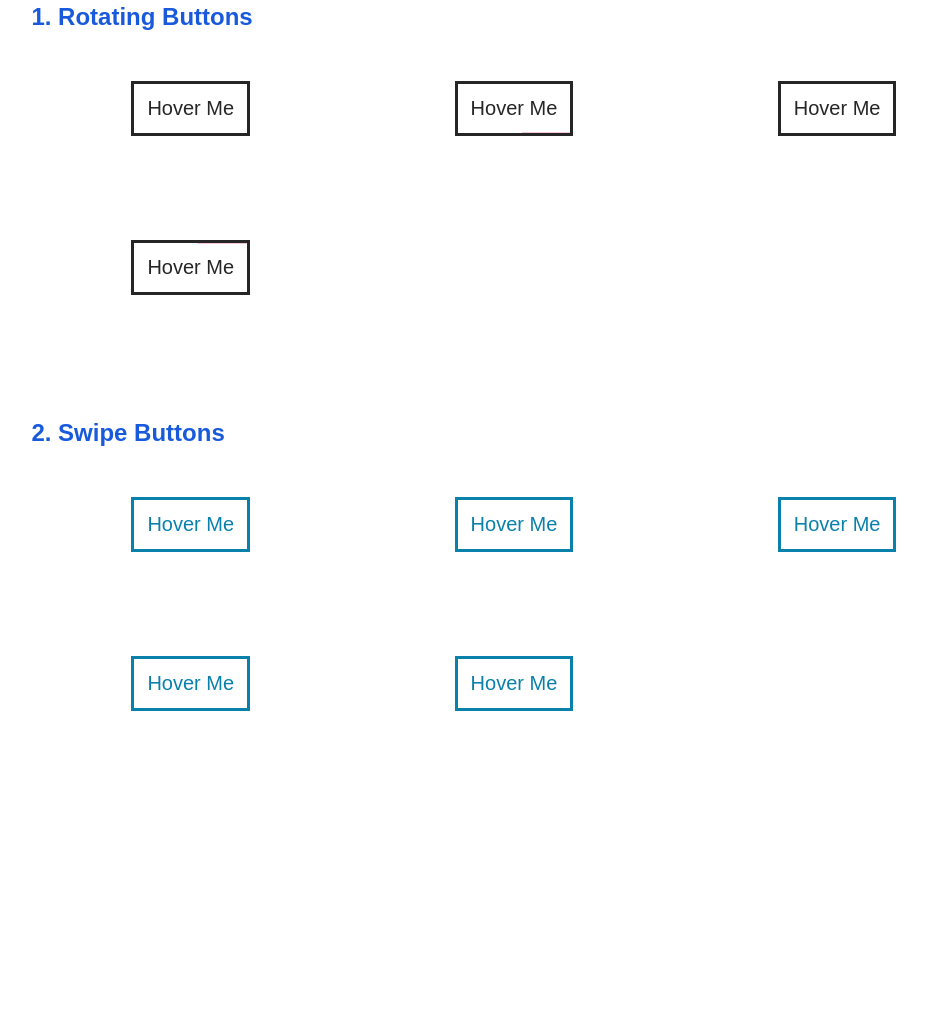
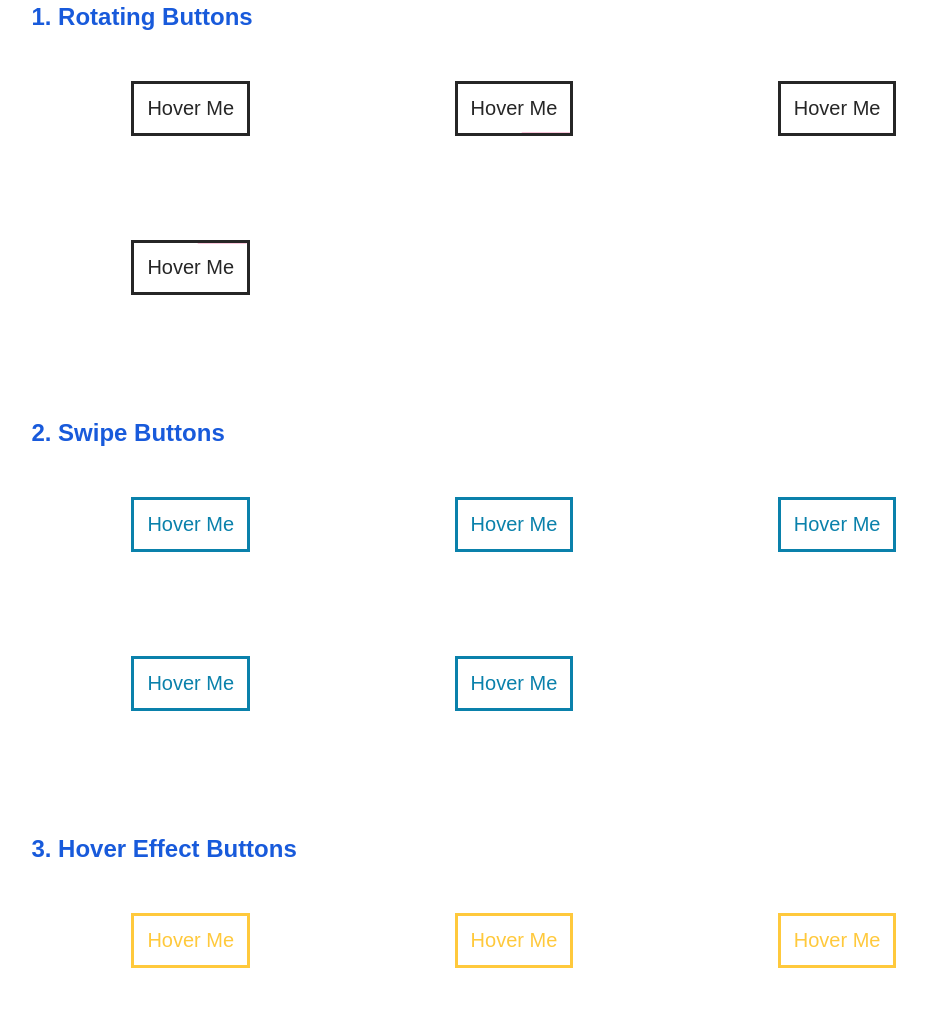
Before and after one commit to Seolcita/AnimatedButtons, a plain HTML site: page index.html in a window 1280 px wide. Shown: the part 255-1273 px from the top of the page, without its empty margins (103-1030 px from the left). Before the commit the page ends 1020 px from the top, so only its background shows below. Drawn offline with Linux system fonts and the light colour scheme.

Commit message:
Hover Effect Buttons

```diff
--- a/index.html
+++ b/index.html
@@ -26,6 +26,14 @@
         <a href="#" class="b2 bb bottom">Hover Me</a>
         <a href="#" class="b2 bd diagonal">Hover Me</a>
       </div>
+
+      <div>
+        <h2>3. Hover Effect Buttons</h2>
+        <a href="#" class="b3 xy">Hover Me</a>
+        <a href="#" class="b3 x">Hover Me</a>
+        <a href="#" class="b3 y">Hover Me</a>
+      </div>
+    </div>
     </div>
   </body>
 </html>
--- a/style.css
+++ b/style.css
@@ -201,3 +201,58 @@ h2 {
   transform: translate(100%, 50px);
   transition: all 1s;
 }
+
+/* 3. Hover Effect Buttons*/
+
+.b3 {
+  margin: 50px 100px;
+  display: inline-block;
+  text-decoration: none;
+  color: #ffc93c;
+  font-size: 20px;
+  border: 3px solid #ffc93c;
+  padding: 13px;
+  position: relative;
+  transition: 1s;
+  /*   overflow: hidden; */
+}
+
+.b3:before {
+  content: "";
+  position: absolute;
+  top: 0;
+  left: 0;
+  width: 100%;
+  height: 100%;
+  background-color: #ffc93c;
+  transition: 1s;
+  transform: rotateX(90deg);
+  z-index: -1;
+}
+
+.b3:after {
+  content: "";
+  position: absolute;
+  top: 0;
+  left: 0;
+  width: 100%;
+  height: 100%;
+  background-color: #ffc93c;
+  transition: 1s;
+  transform: rotateY(90deg);
+  z-index: -1;
+}
+
+.xy:hover:before,
+.x:hover:before {
+  transform: rotateX(0deg);
+}
+
+.xy:hover:after,
+.y:hover:after {
+  transform: rotateY(0deg);
+}
+
+.b3:hover {
+  color: white;
+}
```
